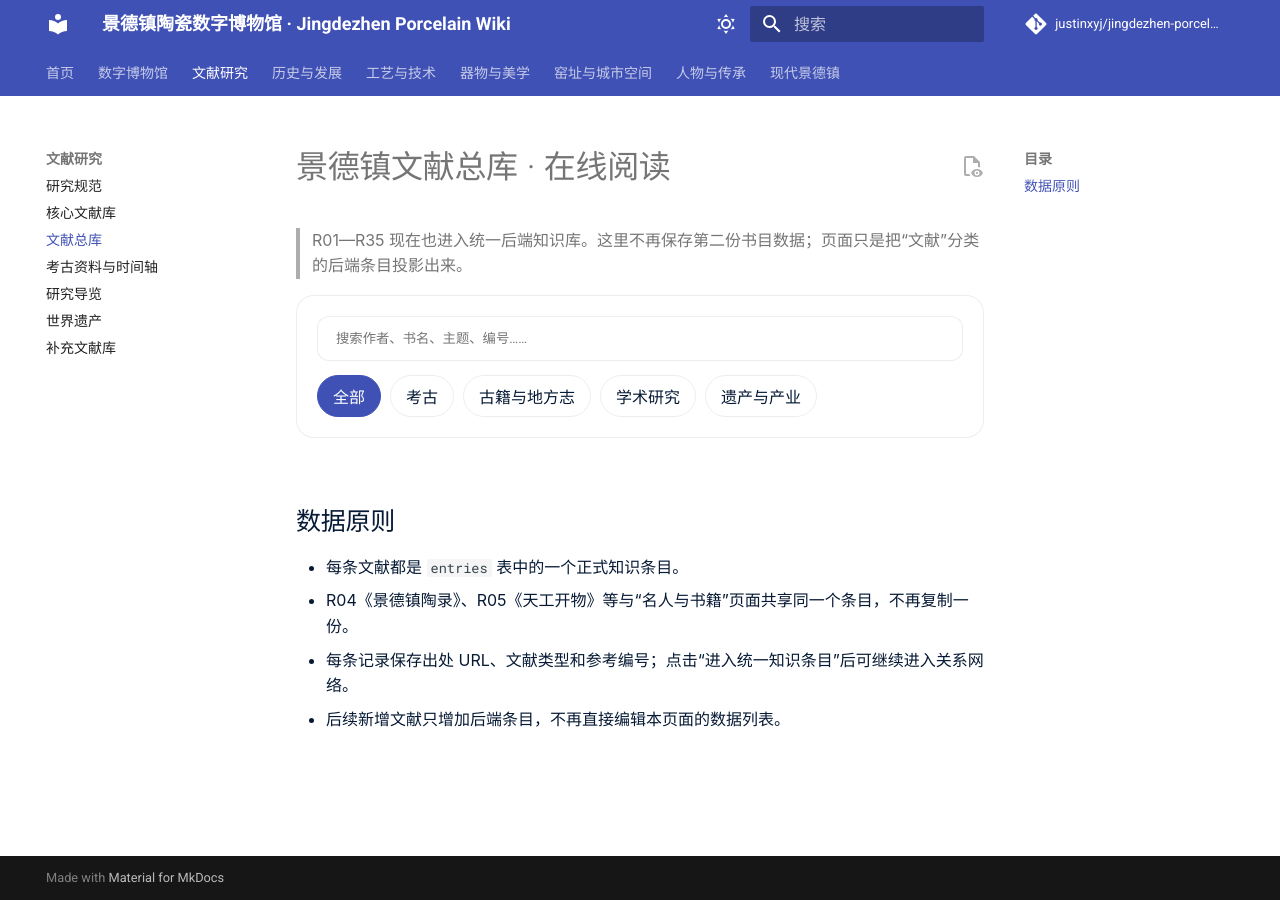
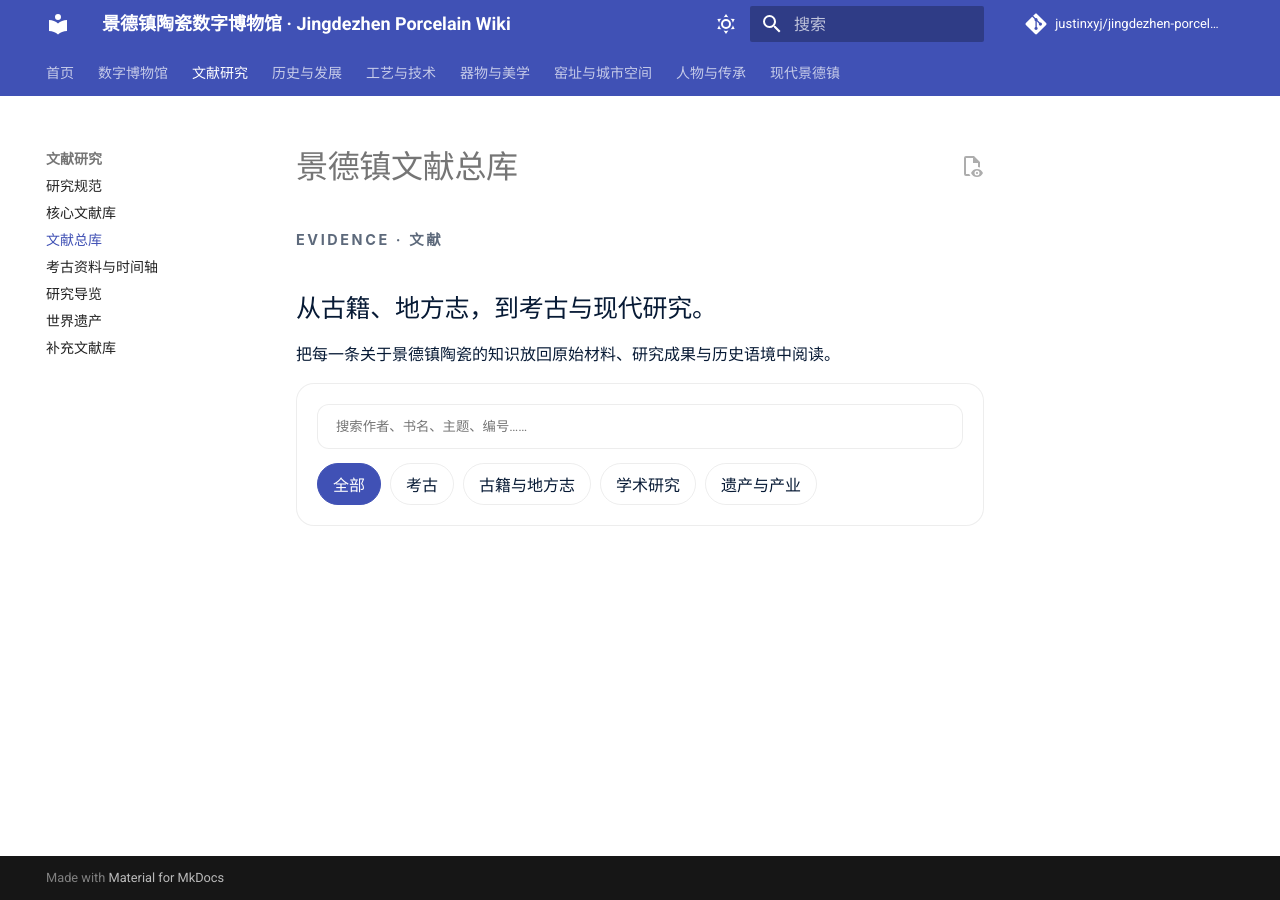
Before and after one commit to justinxyj/jingdezhen-porcelain-wiki, an MkDocs documentation site: the page built from docs/research/literature-library.md, in a window 1280 px wide. Built offline with MkDocs 1.6.1 and Material for MkDocs 9.7.7, drawn with Linux system fonts in a browser that asks for light colours; a script that is not in the unit is left out; comment, search, counter and statistics services are not loaded.

Commit message:
redesign literature library in Apple porcelain-blue style

```diff
--- a/docs/research/literature-library.md
+++ b/docs/research/literature-library.md
@@ -1,6 +1,10 @@
-# 景德镇文献总库 · 在线阅读
+# 景德镇文献总库
 
-> R01—R35 现在也进入统一后端知识库。这里不再保存第二份书目数据；页面只是把“文献”分类的后端条目投影出来。
+<div class="people-hero">
+  <div class="eyebrow">EVIDENCE · 文献</div>
+  <h2>从古籍、地方志，到考古与现代研究。</h2>
+  <p>把每一条关于景德镇陶瓷的知识放回原始材料、研究成果与历史语境中阅读。</p>
+</div>
 
 <div class="library-toolbar">
   <input id="literature-search" type="search" placeholder="搜索作者、书名、主题、编号……" aria-label="搜索文献">
@@ -8,12 +12,5 @@
 </div>
 
 <div id="literature-library" class="literature-library">
-  <div class="voice-loading">正在加载统一文献知识库……</div>
+  <div class="voice-loading">正在加载文献……</div>
 </div>
-
-## 数据原则
-
-- 每条文献都是 `entries` 表中的一个正式知识条目。
-- R04《景德镇陶录》、R05《天工开物》等与“名人与书籍”页面共享同一个条目，不再复制一份。
-- 每条记录保存出处 URL、文献类型和参考编号；点击“进入统一知识条目”后可继续进入关系网络。
-- 后续新增文献只增加后端条目，不再直接编辑本页面的数据列表。
```
